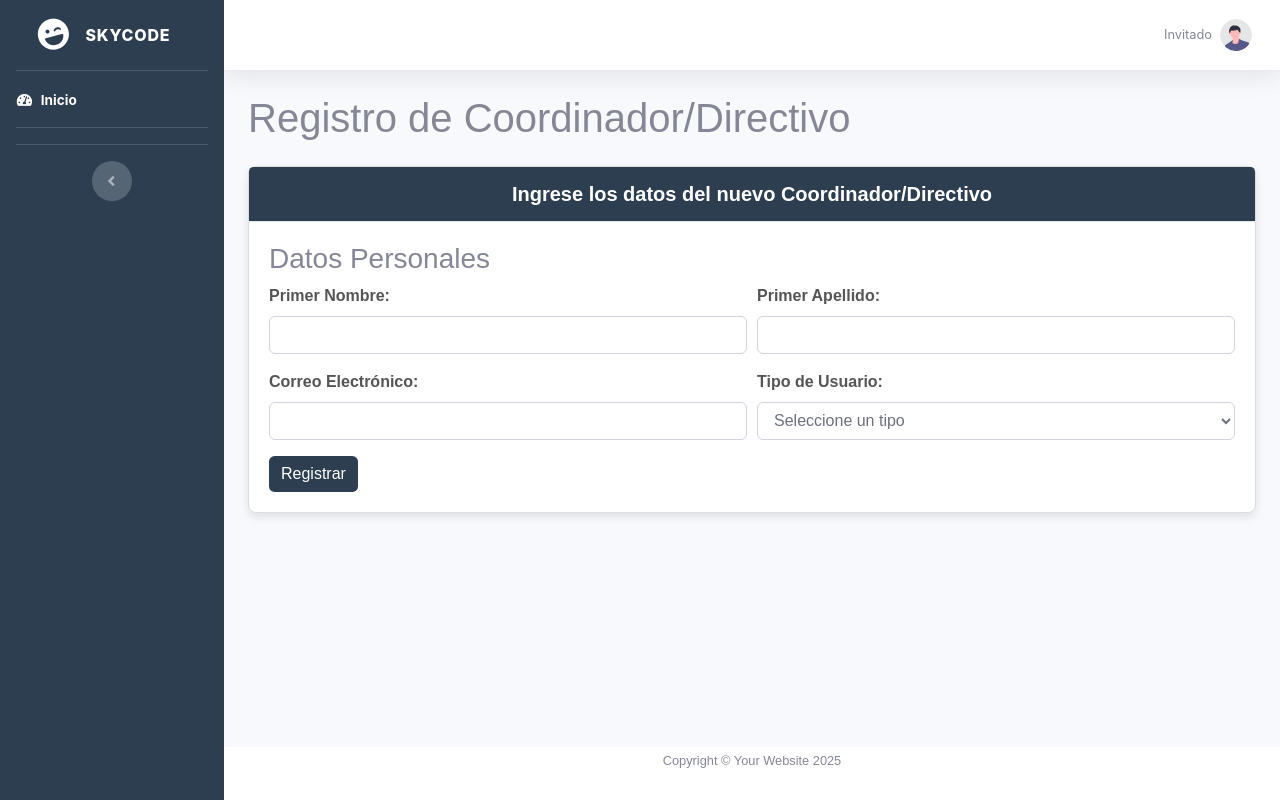
After one commit to CHEOCARMINE/SkyCode, a Flask app: template templates/register_user.html in a window 1280 px wide. The commit adds this page. Run offline with Flask 3, Linux system fonts and the light colour scheme; the template is opened without the code that fills it, so the values that code supplies are empty; some libraries are stand-ins or nearby versions.

Commit message:
feat: Registro de Coordinadores/Directivos
- Se implementa la generación de matrícula personalizada (COO o DIR) en validations.py.
- Se agrega la funcionalidad de registro en functions/auth/register_user.py.
- Se define la ruta en academic_bp para registrar Coordinadores/Directivos.
- Se actualiza el template register_user.html y la navegación en base.html.

```diff
--- a/app.py
+++ b/app.py
@@ -2,11 +2,10 @@ from flask import Flask, redirect, url_for, flash
 from config import config_by_name
 from database import init_db
 from services import init_mail
-from routes import academic_bp
+from routes import academic_bp, alumno_progress_bp
 from functions.auth.login import auth_bp as login_bp
 from flask_login import LoginManager
 from models import Usuario
-from routes import alumno_progress_bp
 
 def create_app(config_name="development"):
     """
--- a/templates/base.html
+++ b/templates/base.html
@@ -69,7 +69,7 @@
       <!-- Link para registro de alumno, visible solo para Coordinador -->
       <li class="nav-item">
         <a class="nav-link" href="{{ url_for('academic_bp.registrar_alumno') }}">
-          <i class="fas fa-fw fa-table"></i>
+          <i class="fas fa-fw fa-user-plus"></i>
           <span>Registro de Alumno</span>
         </a>
       </li>
@@ -94,6 +94,14 @@
       <div class="sidebar-heading">
         Directivo
       </div>
+      <!-- Link para registro de Coordinador/Directivo -->
+      <li class="nav-item">
+        <a class="nav-link" href="{{ url_for('academic_bp.register_user_route') }}">
+          <i class="fas fa-fw fa-user-plus"></i>
+          <span>Registro de Coordinador/Directivo</span>
+        </a>
+      </li>
+
       {# Aquí puedes agregar enlaces específicos para Directivo #}
     {% endif %}
   {% endif %}
--- /dev/null
+++ b/templates/register_user.html
@@ -0,0 +1,76 @@
+{% extends 'base.html' %}
+
+{% block title %}Registro de Coordinador/Directivo - SkyCode{% endblock %}
+
+{% block content %}
+  <!-- Estilos personalizados para este formulario -->
+  <link rel="stylesheet" href="{{ url_for('static', filename='css/register_style.css') }}">
+  <!-- Scripts -->
+  <script src="{{ url_for('static', filename='JS/register_script.js') }}"></script>
+
+  <div class="container">
+    <!-- Mensajes flash para notificaciones -->
+    {% with mensajes = get_flashed_messages(with_categories=true, category_filter=['register_COO_DIR-danger', 'register_COO_DIR-success']) %}
+      {% if mensajes %}
+        <div class="mt-3">
+          {% for category, message in mensajes %}
+            <div class="alert alert-{{ category|replace('register_COO_DIR-', '') }} alert-dismissible fade show" role="alert">
+              {{ message }}
+              <button type="button" class="close" data-dismiss="alert" aria-label="Cerrar">
+                <span aria-hidden="true">&times;</span>
+              </button>
+            </div>
+          {% endfor %}
+        </div>
+      {% endif %}
+    {% endwith %}
+
+    <h1 class="mb-4">Registro de Coordinador/Directivo</h1>
+    <div class="card">
+      <div class="card-header">
+        Ingrese los datos del nuevo Coordinador/Directivo
+      </div>
+      <div class="card-body">
+        <form action="{{ url_for('academic_bp.register_user_route') }}" method="post">
+          <!-- Datos Personales -->
+          <h3>Datos Personales</h3>
+          <div class="form-row">
+            <div class="form-group col-md-6">
+              <label for="primer_nombre">Primer Nombre:</label>
+              <input type="text" class="form-control" id="primer_nombre" name="primer_nombre" required
+                     pattern="^[A-Za-zÁÉÍÓÚáéíóúÑñ\s]+$"
+                     title="Solo se permiten letras y espacios."
+                     value="{{ form_data.primer_nombre if form_data else '' }}">
+            </div>
+            <div class="form-group col-md-6">
+              <label for="primer_apellido">Primer Apellido:</label>
+              <input type="text" class="form-control" id="primer_apellido" name="primer_apellido" required
+                     pattern="^[A-Za-zÁÉÍÓÚáéíóúÑñ\s]+$"
+                     title="Solo se permiten letras y espacios."
+                     value="{{ form_data.primer_apellido if form_data else '' }}">
+            </div>
+          </div>
+          <div class="form-row">
+            <div class="form-group col-md-6">
+              <label for="correo_electronico">Correo Electrónico:</label>
+              <input type="email" class="form-control" id="correo_electronico" name="correo_electronico" required
+                     pattern=".+@(gmail\.com|hotmail\.com|live\.com\.mx|red\.unid\.mx)$"
+                     title="El correo debe terminar en: @gmail.com, @hotmail.com, @live.com.mx o @red.unid.mx"
+                     value="{{ form_data.correo_electronico if form_data else '' }}">
+            </div>
+            <div class="form-group col-md-6">
+              <label for="tipo_usuario">Tipo de Usuario:</label>
+              <select class="form-control" id="tipo_usuario" name="tipo_usuario" required>
+                <option value="">Seleccione un tipo</option>
+                <option value="COO" {% if form_data and form_data.tipo_usuario == 'COO' %}selected{% endif %}>Coordinador</option>
+                <option value="DIR" {% if form_data and form_data.tipo_usuario == 'DIR' %}selected{% endif %}>Directivo</option>
+              </select>
+            </div>
+          </div>
+
+          <button type="submit" class="btn btn-primary">Registrar</button>
+        </form>
+      </div>
+    </div>
+  </div>
+{% endblock %}
```
Also changed, not shown: database.py (+32 -0 lines), functions/auth/register_user.py (+76 -0 lines), functions/auth/validations.py (+35 -1 lines), routes.py (+27 -3 lines).
